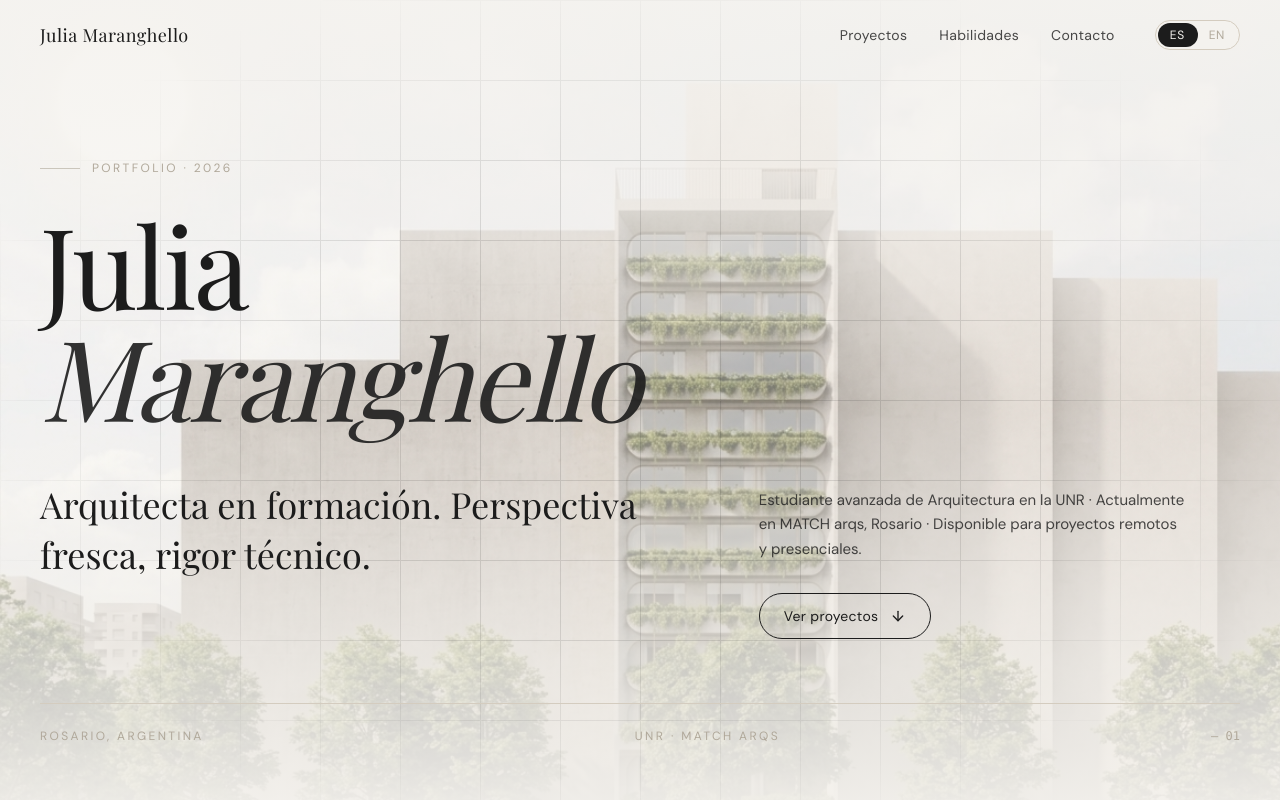
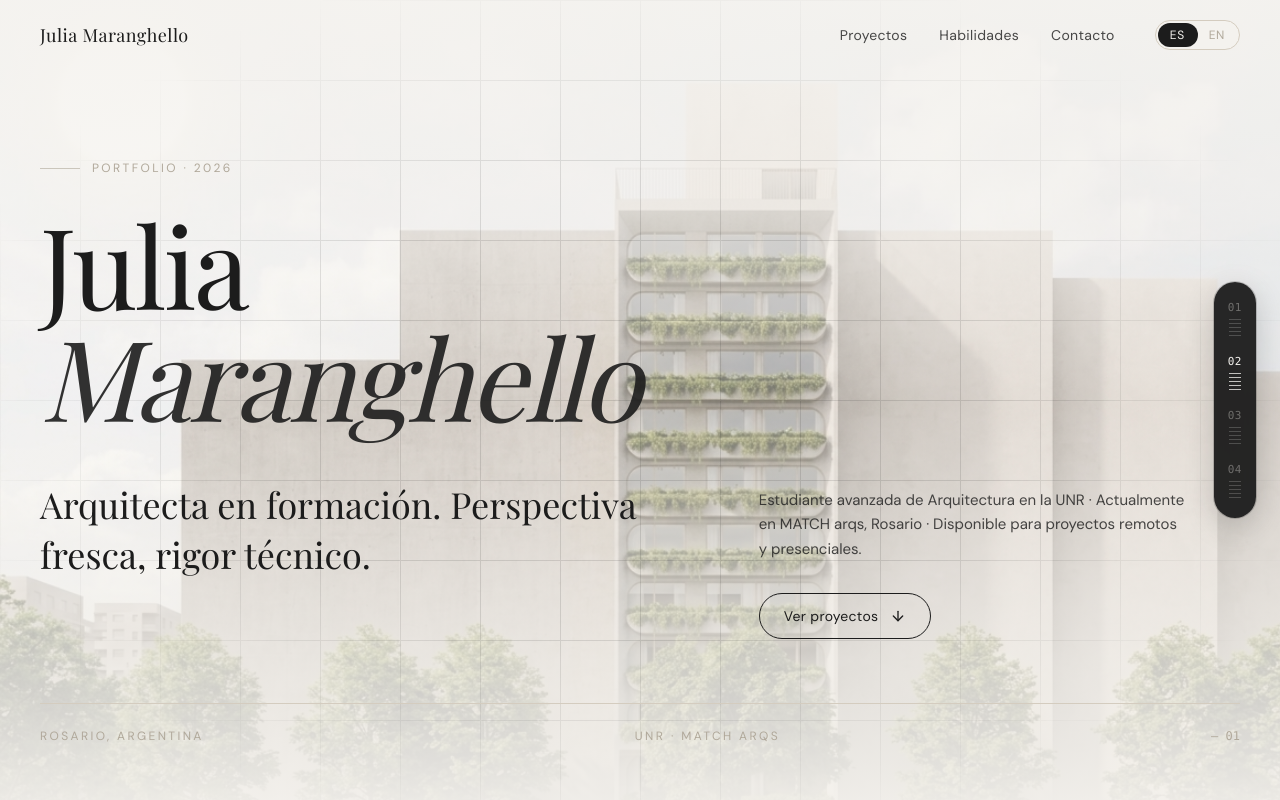
Before and after one commit to gaspiDev/julia-maranghello-portfolio, a Next.js app: page / in a window 1280 px wide. Shown: the top 800 px of the page. Built offline with nearby package versions, Linux system fonts and the light colour scheme; a web font is replaced by a local one.

Commit message:
feat: add ScrollBarIndicator component for vertical navigation
Create fixed scrollbar with active section highlighting and click-to-scroll.

Co-authored-by: Gaspar Carballada <178427025+gaspiDev@users.noreply.github.com>

```diff
--- a/app/page.tsx
+++ b/app/page.tsx
@@ -6,11 +6,13 @@ import { Projects } from "@/components/sections/projects"
 import { Skills } from "@/components/sections/skills"
 import { Contact } from "@/components/sections/contact"
 import { SiteFooter } from "@/components/sections/footer"
+import { ScrollBarIndicator } from "@/components/scrollbar-indicator"
 
 export default function Page() {
   return (
     <LanguageProvider>
       <SiteNav />
+      <ScrollBarIndicator />
       <main>
         <Hero />
         <About />
--- /dev/null
+++ b/components/scrollbar-indicator.tsx
@@ -0,0 +1,133 @@
+"use client"
+
+import { useEffect, useState } from "react"
+import { cn } from "@/lib/utils"
+
+type Section = {
+  id: string
+  label: string
+}
+
+// Order matches the on-page scroll order: about → projects → skills → contact
+const SECTIONS: Section[] = [
+  { id: "about", label: "About" },
+  { id: "projects", label: "Projects" },
+  { id: "skills", label: "Skills" },
+  { id: "contact", label: "Contact" },
+]
+
+const TICKS_PER_SECTION = 5
+
+export function ScrollBarIndicator() {
+  const [activeIndex, setActiveIndex] = useState(0)
+  const [visible, setVisible] = useState(false)
+
+  useEffect(() => {
+    const update = () => {
+      const viewportCenter = window.innerHeight / 2
+      let bestIdx = 0
+      let bestDist = Number.POSITIVE_INFINITY
+
+      SECTIONS.forEach((section, i) => {
+        const el = document.getElementById(section.id)
+        if (!el) return
+        const rect = el.getBoundingClientRect()
+        const sectionCenter = rect.top + rect.height / 2
+        const dist = Math.abs(sectionCenter - viewportCenter)
+        if (dist < bestDist) {
+          bestDist = dist
+          bestIdx = i
+        }
+      })
+
+      setActiveIndex(bestIdx)
+
+      // Show the indicator once the user scrolls past the hero
+      const aboutEl = document.getElementById(SECTIONS[0].id)
+      const contactEl = document.getElementById(SECTIONS[SECTIONS.length - 1].id)
+      const aboutTop = aboutEl ? aboutEl.getBoundingClientRect().top : Number.POSITIVE_INFINITY
+      const contactBottom = contactEl
+        ? contactEl.getBoundingClientRect().bottom
+        : Number.NEGATIVE_INFINITY
+
+      setVisible(aboutTop <= viewportCenter && contactBottom >= 0)
+    }
+
+    update()
+    window.addEventListener("scroll", update, { passive: true })
+    window.addEventListener("resize", update)
+    return () => {
+      window.removeEventListener("scroll", update)
+      window.removeEventListener("resize", update)
+    }
+  }, [])
+
+  const handleClick = (id: string) => {
+    const el = document.getElementById(id)
+    if (!el) return
+    el.scrollIntoView({ behavior: "smooth", block: "start" })
+  }
+
+  return (
+    <div
+      role="navigation"
+      aria-label="Section progress"
+      className={cn(
+        "pointer-events-none fixed right-4 top-1/2 z-40 hidden -translate-y-1/2 sm:flex md:right-6",
+        "transition-all duration-500 ease-out",
+        visible ? "translate-x-0 opacity-100" : "translate-x-4 opacity-0",
+      )}
+    >
+      <div
+        className={cn(
+          "pointer-events-auto flex flex-col items-stretch gap-1 rounded-full px-1.5 py-3",
+          "bg-foreground/95 shadow-[0_8px_30px_rgb(0,0,0,0.18)] ring-1 ring-foreground/20 backdrop-blur",
+        )}
+      >
+        {SECTIONS.map((section, i) => {
+          const isActive = i === activeIndex
+          return (
+            <button
+              key={section.id}
+              type="button"
+              onClick={() => handleClick(section.id)}
+              aria-label={`Go to ${section.label} section`}
+              aria-current={isActive ? "true" : undefined}
+              className={cn(
+                "group flex flex-col items-center gap-1.5 rounded-full px-2 py-2",
+                "outline-none focus-visible:ring-1 focus-visible:ring-background/60",
+                "transition-colors duration-200",
+              )}
+            >
+              <span
+                className={cn(
+                  "font-mono text-[11px] leading-none tracking-wider tabular-nums",
+                  "transition-all duration-300",
+                  isActive
+                    ? "text-background"
+                    : "text-background/35 group-hover:text-background/70",
+                )}
+              >
+                {String(i + 1).padStart(2, "0")}
+              </span>
+
+              <span className="flex flex-col items-center gap-[3px]" aria-hidden="true">
+                {Array.from({ length: TICKS_PER_SECTION }).map((_, t) => (
+                  <span
+                    key={t}
+                    className={cn(
+                      "block h-px w-3 origin-center transition-all duration-300",
+                      isActive
+                        ? "bg-background/75"
+                        : "bg-background/20 group-hover:bg-background/40",
+                    )}
+                  />
+                ))}
+              </span>
+            </button>
+          )
+        })}
+      </div>
+    </div>
+  )
+}
```
